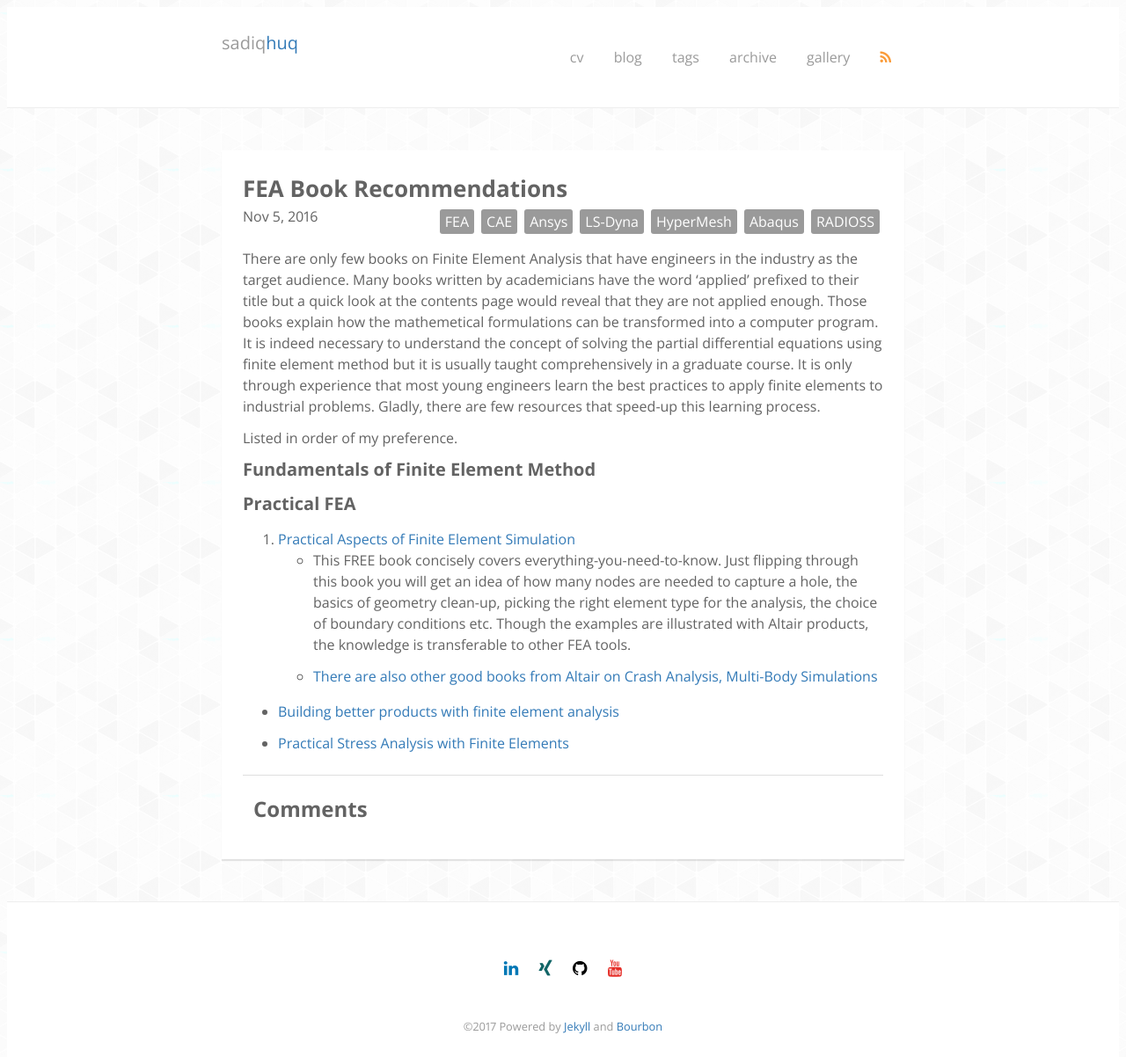
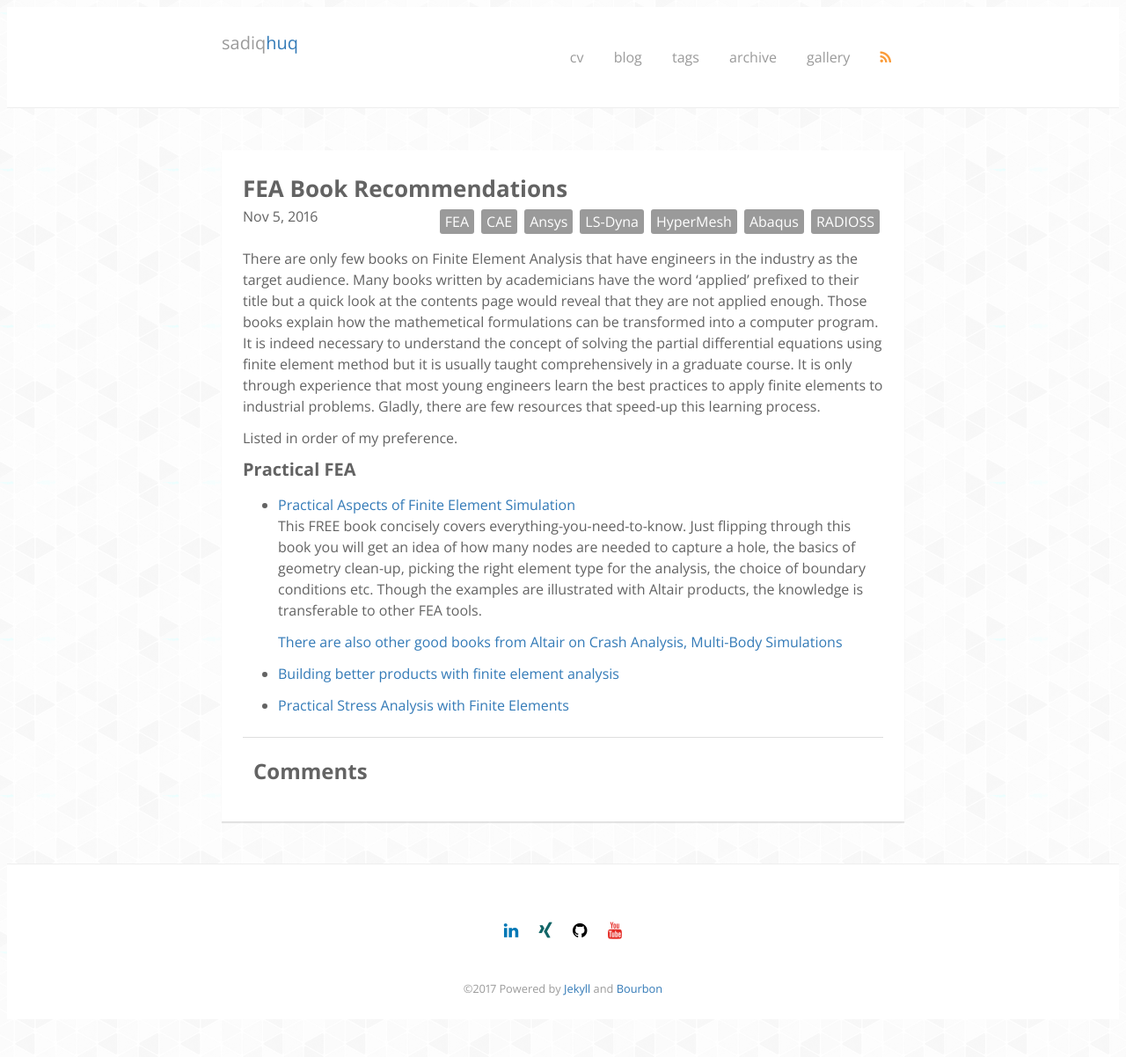
Before and after one commit to sadiqhuq/sadiqhuq.github.io, a Jekyll site: the page built from _posts/2016-11-05-fea-cae-books.md, in a window 1280 px wide. Shown: the whole page at 88% size. Built offline with Jekyll 4.4.1, drawn with Linux system fonts in a browser that asks for light colours; nearby versions of some CDN libraries; comment, search, counter and statistics services are not loaded; after the commit the page ends 1159 px from its top, so only the background shows below that; some of the changed lines change nothing that is shown.

Commit message:
fea books

```diff
--- a/_posts/2016-11-05-fea-cae-books.md
+++ b/_posts/2016-11-05-fea-cae-books.md
@@ -11,15 +11,15 @@
 
 Listed in order of my preference.
 
-
-#### Fundamentals of Finite Element Method
+[//]: # (#### Fundamentals of Finite Element Method)
 
 ####  Practical FEA
 
-1. [Practical Aspects of Finite Element Simulation](https://altairuniversity.com/free-ebooks-2/free-ebook-practical-aspects-of-finite-element-simulation-a-study-guide/)
-   * This FREE book concisely covers everything-you-need-to-know. Just flipping through this book you will get an idea of how many nodes are needed to capture a hole, the basics of geometry clean-up, picking the right element type for the analysis, the choice of boundary conditions etc. Though the examples are illustrated with Altair products, the knowledge is transferable to other FEA tools.
++ [Practical Aspects of Finite Element Simulation](https://altairuniversity.com/free-ebooks-2/free-ebook-practical-aspects-of-finite-element-simulation-a-study-guide/)
+    This FREE book concisely covers everything-you-need-to-know. Just flipping through this book you will get an idea of how many nodes are needed to capture a hole, the basics of geometry clean-up, picking the right element type for the analysis, the choice of boundary conditions etc. Though the examples are illustrated with Altair products, the knowledge is transferable to other FEA tools.
 
-   * [There are also other good books from Altair on Crash Analysis, Multi-Body Simulations](https://altairuniversity.com/free-ebooks-2/)
+    [There are also other good books from Altair on Crash Analysis, Multi-Body Simulations](https://altairuniversity.com/free-ebooks-2/)
+
 
 + [Building better products with finite element analysis](https://www.worldcat.org/title/building-better-products-with-finite-element-analysis/oclc/925762193&referer=brief_results)
 
```
